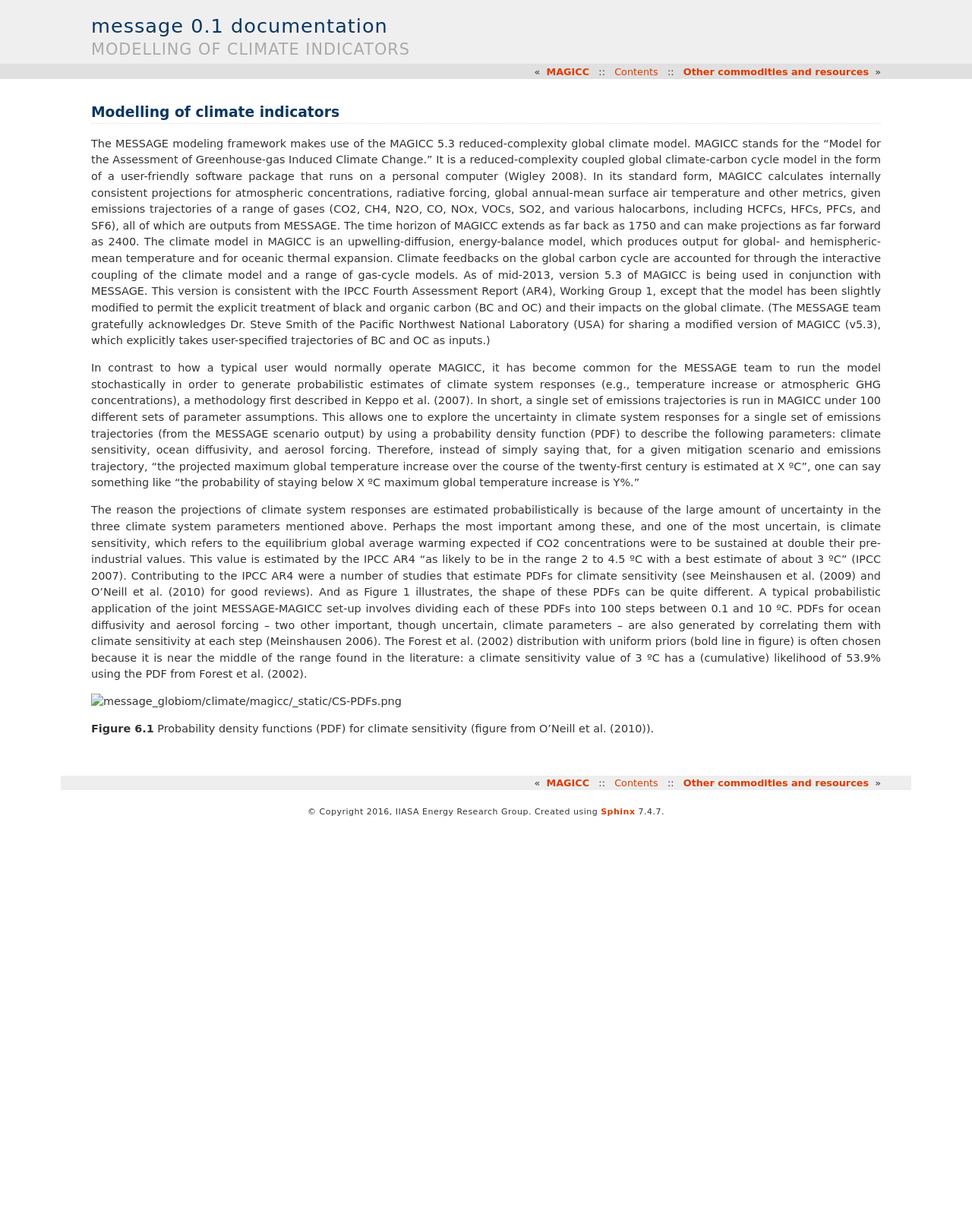
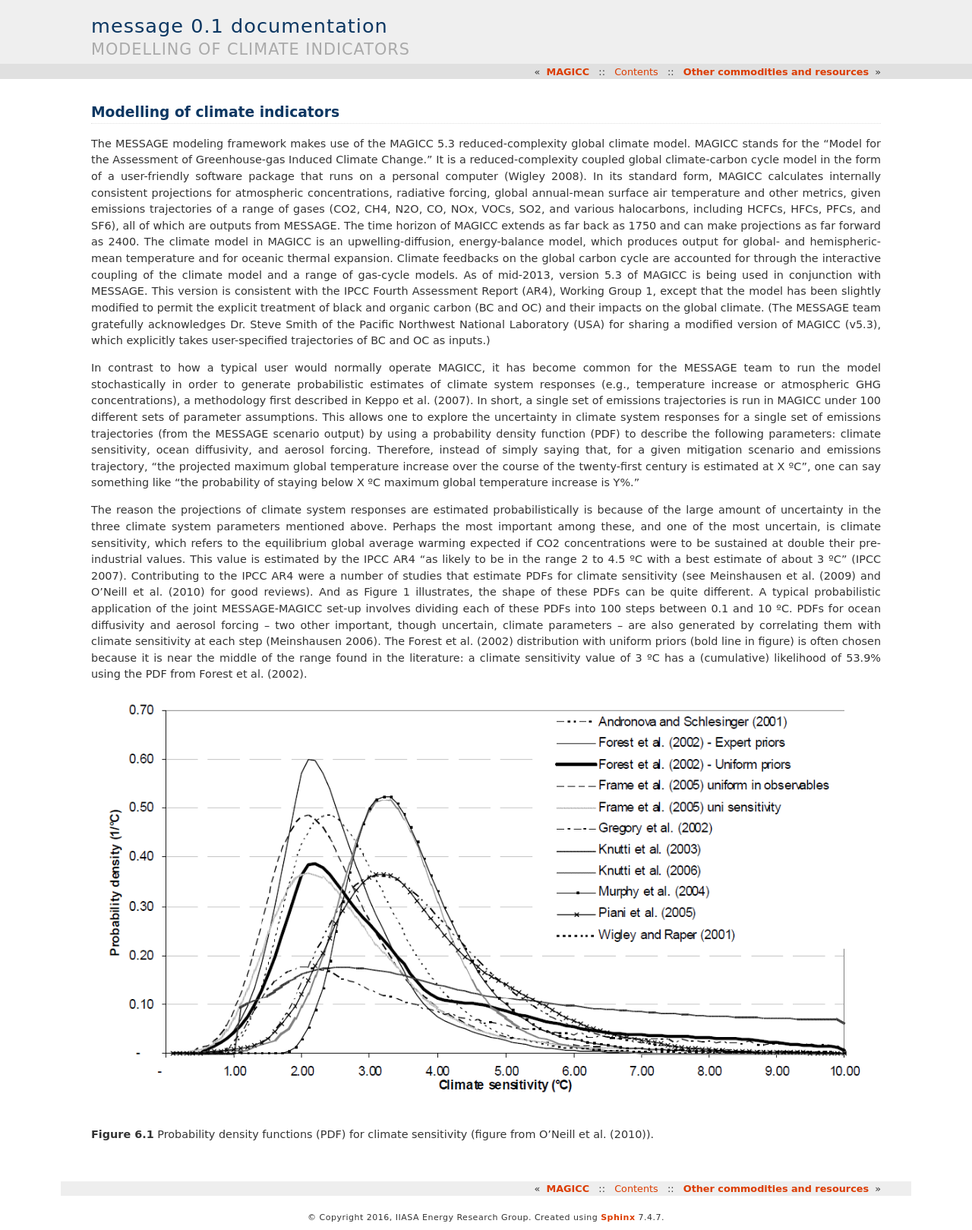
Before and after one commit to iiasa/message_doc, a Sphinx documentation site: the page built from source/message_globiom/climate/magicc/climate_indicators.rst, in a window 1280 px wide. Shown: the whole page at 76% size. Built offline with Sphinx 7.4.7, drawn with Linux system fonts in a browser that asks for light colours; before the commit the page ends 1086 px from its top, so only the background shows below that.

Commit message:
Update climate_indicators.rst

```diff
--- a/source/message_globiom/climate/magicc/climate_indicators.rst
+++ b/source/message_globiom/climate/magicc/climate_indicators.rst
@@ -6,6 +6,6 @@ In contrast to how a typical user would normally operate MAGICC, it has become c
 
 The reason the projections of climate system responses are estimated probabilistically is because of the large amount of uncertainty in the three climate system parameters mentioned above. Perhaps the most important among these, and one of the most uncertain, is climate sensitivity, which refers to the equilibrium global average warming expected if CO2 concentrations were to be sustained at double their pre-industrial values. This value is estimated by the IPCC AR4 "as likely to be in the range 2 to 4.5 ºC with a best estimate of about 3 ºC" (IPCC 2007). Contributing to the IPCC AR4 were a number of studies that estimate PDFs for climate sensitivity (see Meinshausen et al. (2009) and O'Neill et al. (2010) for good reviews). And as Figure 1 illustrates, the shape of these PDFs can be quite different. A typical probabilistic application of the joint MESSAGE-MAGICC set-up involves dividing each of these PDFs into 100 steps between 0.1 and 10 ºC. PDFs for ocean diffusivity and aerosol forcing – two other important, though uncertain, climate parameters – are also generated by correlating them with climate sensitivity at each step (Meinshausen 2006). The Forest et al. (2002) distribution with uniform priors (bold line in figure) is often chosen because it is near the middle of the range found in the literature: a climate sensitivity value of 3 ºC has a (cumulative) likelihood of 53.9% using the PDF from Forest et al. (2002).
 
-.. image:: _static/CS-PDFs.png
+.. image:: /_static/CS-PDFs.png
 
 **Figure 6.1** Probability density functions (PDF) for climate sensitivity (figure from O'Neill et al. (2010)).
```
